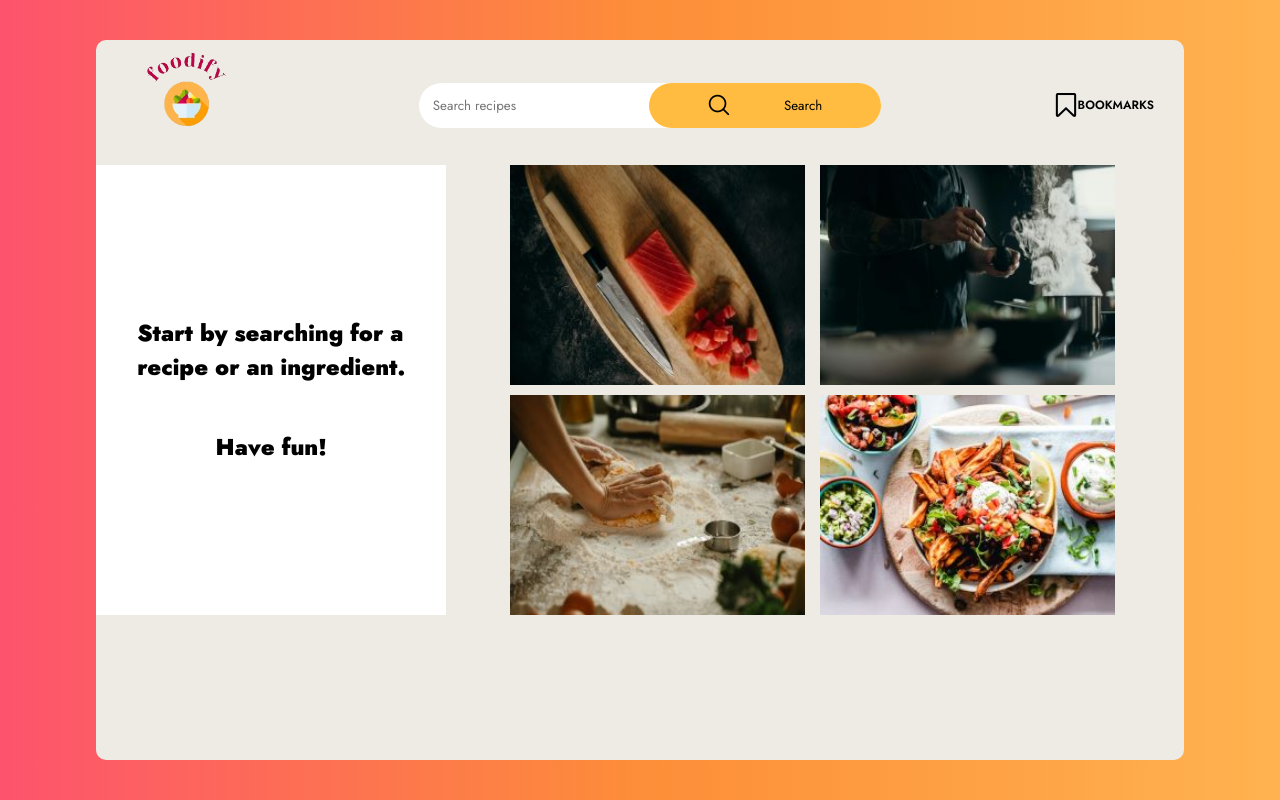
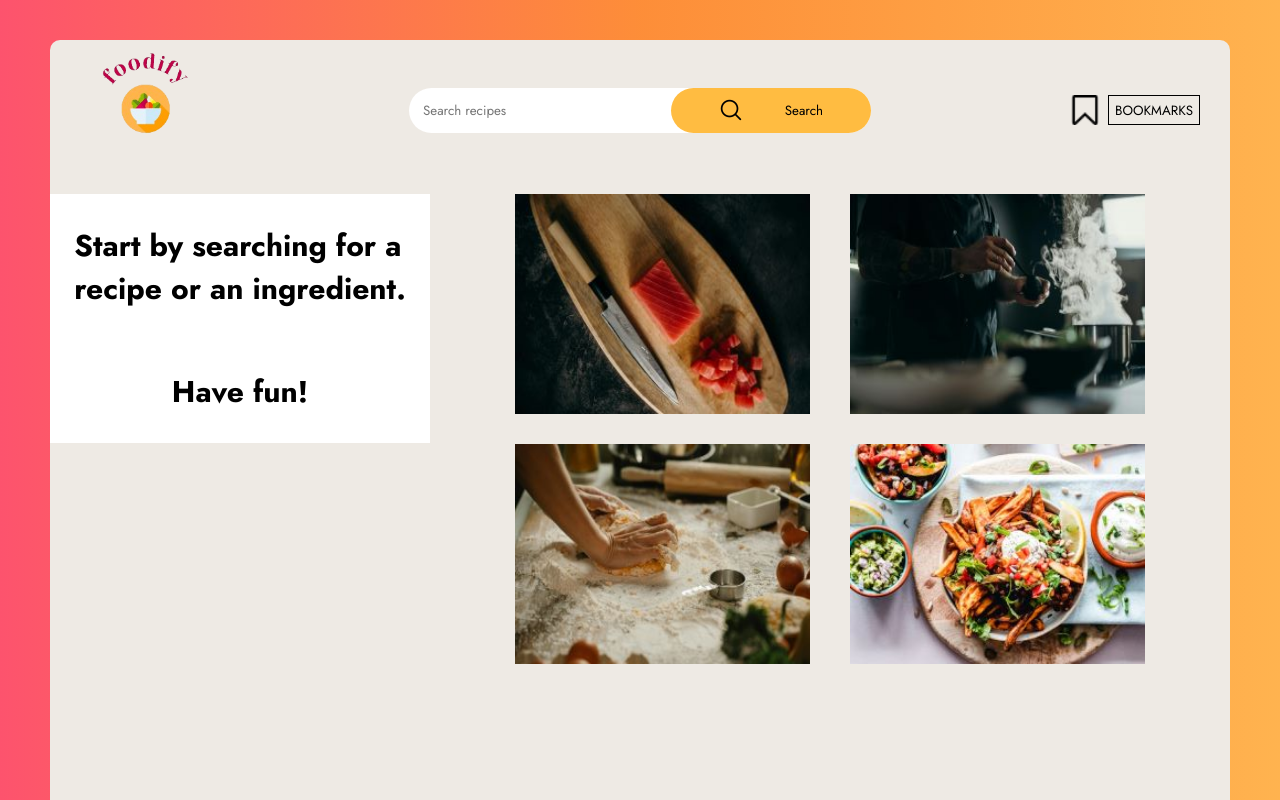
Before and after one commit to MihaelaO29/foodify, a React (Create React App) app: page / in a window 1280 px wide. Shown: the top 800 px of the page. Built offline with nearby package versions, Linux system fonts and the light colour scheme.

Commit message:
added hover effects

```diff
--- a/src/App.css
+++ b/src/App.css
@@ -1,5 +1,4 @@
 .background {
-  height: 100vh;
   width: 100vw;
   background: linear-gradient(90deg, rgba(252, 0, 39, 0.6755952380952381) 0%, rgba(253, 126, 29, 0.8772759103641457) 50%, rgba(255, 149, 10, 0.7176120448179272) 100%);
   display: flex;
@@ -8,8 +7,8 @@
 }
 
 .application {
-  height: 90%;
-  width: 85%;
+  height: 1300px;
+  margin: 40px 0px;
   background-color: #eeeae4;
   border-radius: 10px;
 }
@@ -22,11 +21,12 @@
 }
 
 .logo {
-  height: 120px;
+  height: 130px;
   width: auto;
+  cursor: pointer;
 }
 
-.search {
+.search_section {
   height: 45px;
   width: 450px;
   border-radius: 70px;
@@ -40,16 +40,22 @@
 
 .search_btn {
   height: 45px;
-  width: 320px;
+  width: 200px;
   border-radius: 70px;
   display: flex;
   justify-content: space-evenly;
   align-items: center;
   border: 0;
   background: #ffbc41;
-  transition: 1s ease;
+  border: none;
 }
 
+.search_btn:hover {
+  cursor: pointer;
+  -webkit-box-shadow: 0px 5px 40px -10px rgba(0, 0, 0, 0.57);
+  -moz-box-shadow: 0px 5px 40px -10px rgba(0, 0, 0, 0.57);
+  color: #ffee10;
+}
 
 .search_input {
   height: 30px;
@@ -62,17 +68,42 @@
   background-color: white;
 }
 
-.bookmark {
+.bookmark_section {
+  width: 130px;
   font-size: 12px;
   font-weight: 600;
   display: flex;
   align-items: center;
+  justify-content: center;
+}
+
+.bookmark_section :hover {
+  cursor: pointer;
+  color:  #ffbc41;
+  border: 0;
+}
+
+.bookmark {
+  display: flex;
+  justify-content: space-between;
+  align-items: center;
+  width: 100%;
+  height: 100%;
+}
+
+.bookmark_img{
+height: 30px;
+}
+
+.bookmark_btn {
+  border: solid 1px;
+  background-color: transparent;
+  height: 30px;
 }
 
 .content {
   display: flex;
-  justify-content: space-between;
-  align-items: center;
+  margin: 19px 0px;
 }
 
 .instructions {
@@ -80,9 +111,8 @@
   justify-content: center;
   align-items: center;
   flex-direction: column;
-  font-size: 23px;
-  font-weight: 900;
-  height: 450px;
+  font-size: 30px;
+  font-weight: 700;
   background-color: white;
 }
 
@@ -90,8 +120,8 @@
   width: 800px;
   display: grid;
   justify-content: center;
-  grid-template-columns: 300px 300px;
-  gap: 10px;
+  grid-template-columns: 335px 295px;
+  grid-template-rows: 250px 235px;
 }
 
 .food_image {
@@ -121,7 +151,7 @@
   transition: 1s ease;
 }
 
-.item_list:hover{
+.item_list:hover {
   cursor: pointer;
   box-shadow: inset 0 0 0.55em 0em red;
   border-color: red;
@@ -135,7 +165,6 @@
 }
 
 .recipe_item_list {
-  height: 450px;
   overflow: scroll;
   scrollbar-width: none;
   background-color: white;
@@ -161,7 +190,7 @@
   display: flex;
   align-items: center;
   justify-content: space-between;
-  margin: 0px 10px 20px 15px;
+  margin: 20px;
 }
 
 .change_btn {
@@ -173,7 +202,7 @@
   transition: 1s ease;
 }
 
-.off_btn{
+.off_btn {
   background-color: white;
   border: 0;
 }
@@ -189,7 +218,7 @@
   color: white;
 }
 
-.recipe_product_image{
+.recipe_product_image {
   width: 113px;
   display: flex;
   align-items: center;
--- a/src/App.tsx
+++ b/src/App.tsx
@@ -13,7 +13,7 @@ import _, { lastIndexOf } from 'lodash';
 function App() {
   const API = 'https://forkify-api.herokuapp.com/api/v2/recipes/';
   const KEY = '3292433c-46b7-40be-bc23-e568af71e2ab';
-  const itemsPerPage = 4;
+  const itemsPerPage = 10;
   const [search, setSearch] = useState('');
   const [allRecipes, setAllRecipes] = useState<any[]>([]);
   const [page, setPage] = useState<number>(1);
@@ -54,15 +54,19 @@ function App() {
         <div className='application'>
           <div className='nav'>
             <img onClick={handleClickLogo} className='logo' src={logo} alt='logo' />
-            <div className='search'>
+            <div className='search_section'>
               <input value={search} onChange={handleSearchContent} className='search_input' placeholder='Search recipes' />
+              <div className='search'>
                 <button className='search_btn' onClick={fetchRecipes}>
                   <img src={magnifier} alt='magnifier' /> Search</button>
+                  </div>
 
             </div>
+            <div className='bookmark_section'>
             <div className='bookmark'>
-              <img src={bookmark} alt='bookmark' />
-              BOOKMARKS
+              <img className='bookmark_img' src={bookmark} alt='bookmark' />
+              <button className='bookmark_btn'> BOOKMARKS </button>
+            </div>
             </div>
 
           </div>
@@ -104,6 +108,7 @@ function App() {
                 </div>
               )}
             </div>
+
             <div className='image_section'>
               <img className='food_image' src={food_img1} alt='food_image' />
               <img className='food_image' src={food_img2} alt='food_image' />
```
Lines whose indentation alone changed are shown as unchanged.
